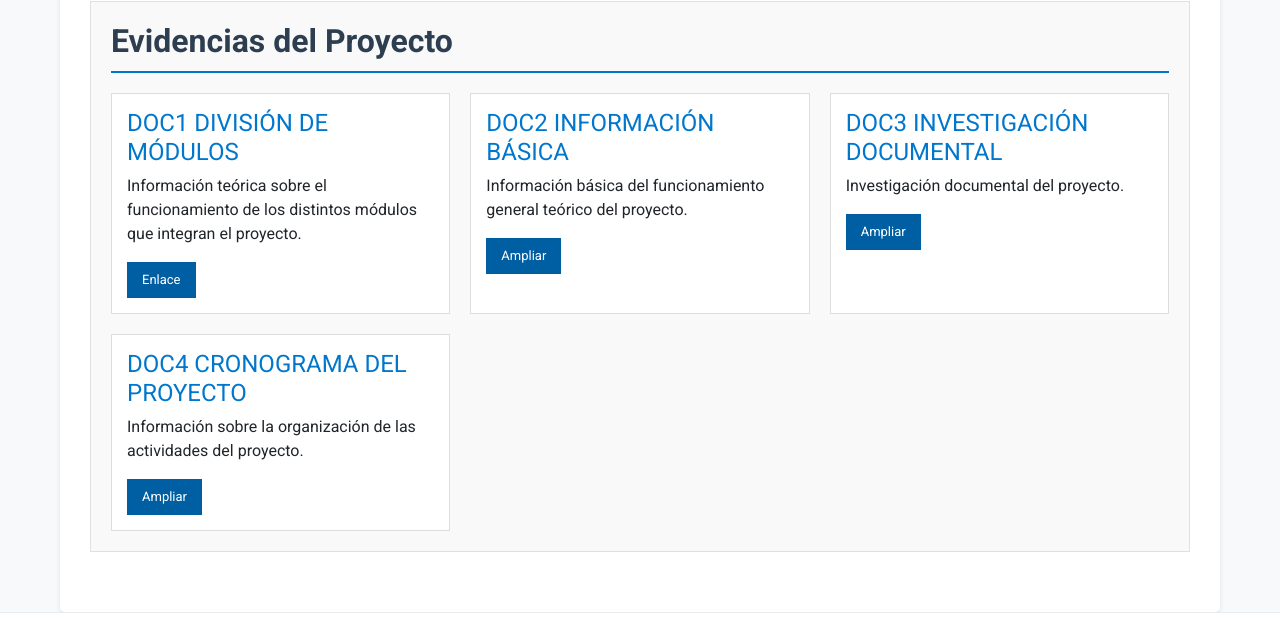
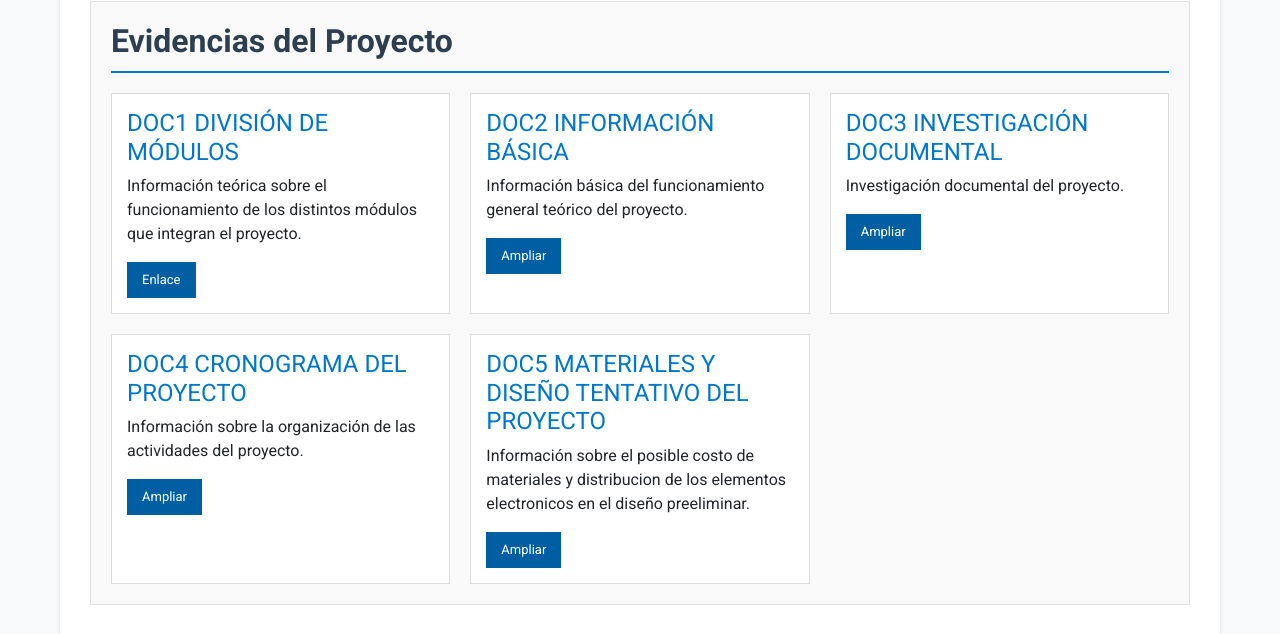
Before and after one commit to emiliocolor/proyecto_soce, a plain HTML site: page index.html in a window 1280 px wide. Shown: the part 2517-3151 px from the top of the page. Drawn offline with nearby package versions, Linux system fonts and the light colour scheme.

Commit message:
Update index.html

```diff
--- a/index.html
+++ b/index.html
@@ -368,6 +368,11 @@
                         <p>Información sobre la organización de las actividades del proyecto.</p>
                         <a href="https://docs.google.com/spreadsheets/d/1SIJT9hNAZjiP6c4N19DD7uJzockTllNCzc4vwBDk69Q/edit?usp=sharing" class="nested-button">Ampliar</a>
                     </div>
+                    <div class="evidence-item">
+                        <h4>DOC5 MATERIALES Y DISEÑO TENTATIVO DEL PROYECTO</h4>
+                        <p>Información sobre el posible costo de materiales y distribucion de los elementos electronicos en el diseño preeliminar.</p>
+                        <a href="https://docs.google.com/document/d/1mKQSymmu21NonBEfoeMt3MVlr9ntMf0wesHRtNwacsU/edit?usp=sharing" class="nested-button">Ampliar</a>
+                    </div>
                 </div>
             </div>
         </div>
```
